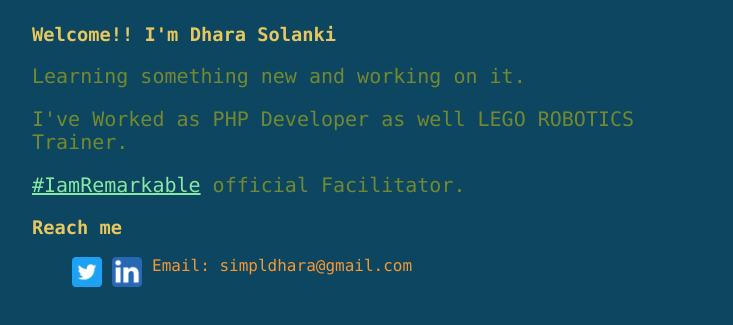
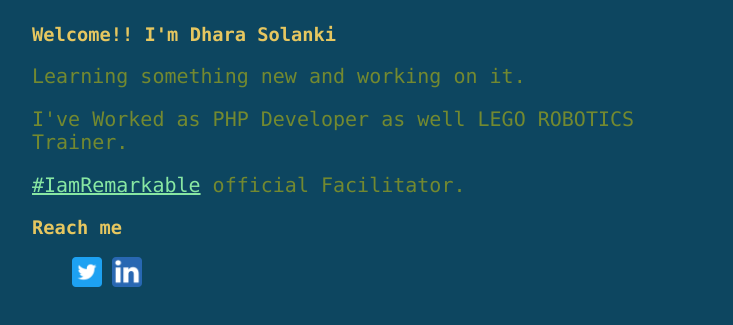
Before and after one commit to simpldhara/DharaSolanki, a plain HTML site: page index.html in a window 1280 px wide. Shown: the part 219-544 px from the top of the page, without its empty margins (273-1006 px from the left). Drawn offline with Linux system fonts and the light colour scheme.

Commit message:
Add files via upload

```diff
--- a/index.html
+++ b/index.html
@@ -33,7 +33,7 @@
       <ul>
         <li> <a href="https://twitter.com/simpldhara"><img src="twitter.png" height="30px" width="30px" valign="center"></img></a></li>
         <li><a href="https://www.linkedin.com/in/dhara-s-032a6a24/"><img src="linkedin.png" height="30px" width="30px"></a></li>
-        <li>Email: simpldhara@gmail.com</li>
+        <li></li>
       </ul>
     </div>
   </div>
```
